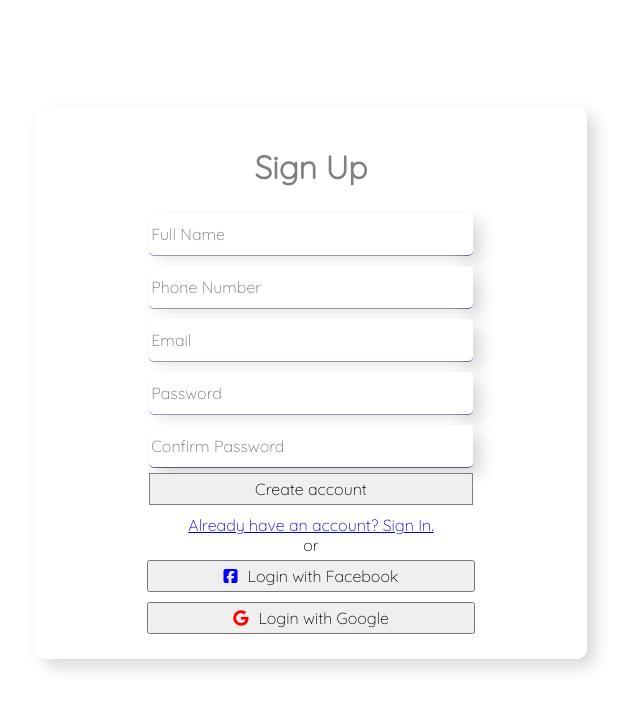
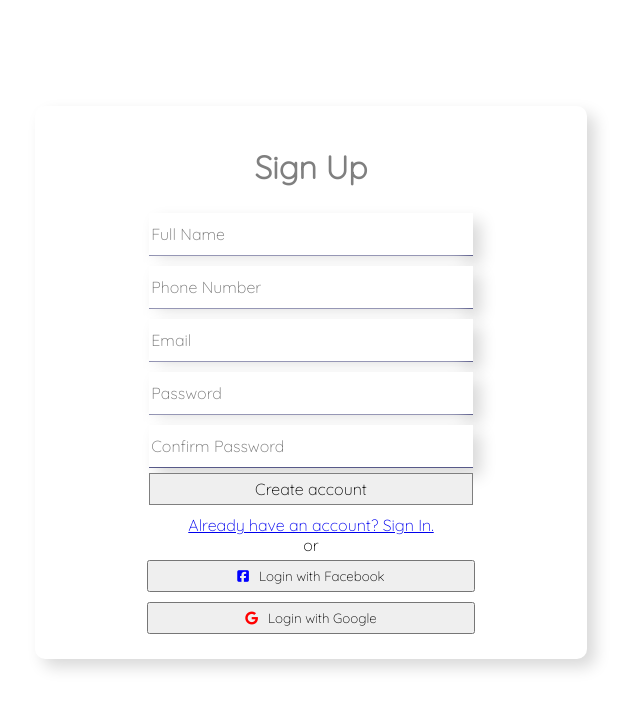
Before and after one commit to jothamardel/Kasuwa, a React (Create React App) app: page /signup in a window 1280 px wide. Shown: the top 708 px of the page, without its empty margins (329-969 px from the left). Built offline with nearby package versions, Linux system fonts and the light colour scheme; no server answers.

Commit message:
Implementing Business Registration to firestore

```diff
--- a/src/pages/SignUp-Page/sign-up.styles.scss
+++ b/src/pages/SignUp-Page/sign-up.styles.scss
@@ -63,7 +63,7 @@ $white: #fff;
         font-family: 'Quicksand', sans-serif;
         font-size: 1rem;
         background: transparent;
-        border-radius: 5px;
+        // border-radius: 5px;
         background: #ffffff;
         -webkit-box-shadow: 8px 8px 16px #d9d9d9,
                           -8px -8px 16px #ffffff;;
@@ -109,7 +109,6 @@ $white: #fff;
         height: 2rem;
         margin: 5px;
         font-family: 'Quicksand', sans-serif;
-        font-size: 1rem;
         cursor: pointer;
 
         &:hover {
@@ -184,7 +183,7 @@ $white: #fff;
         width: 78%;
         font-family: 'Quicksand', sans-serif;
         font-size: 1rem;
-        border-radius: 2px;
+        // border-radius: 2px;
         background: #ffffff;
         -webkit-box-shadow: 8px 8px 16px #d9d9d9,
                           -8px -8px 16px #ffffff;;
@@ -293,7 +292,7 @@ $white: #fff;
           width: 78%;
           font-family: 'Quicksand', sans-serif;
           font-size: 0.8rem;
-          border-radius: 5px;
+          // border-radius: 5px;
           background: #ffffff;
           -webkit-box-shadow: 8px 8px 16px #d9d9d9,
                             -8px -8px 16px #ffffff;;
```
